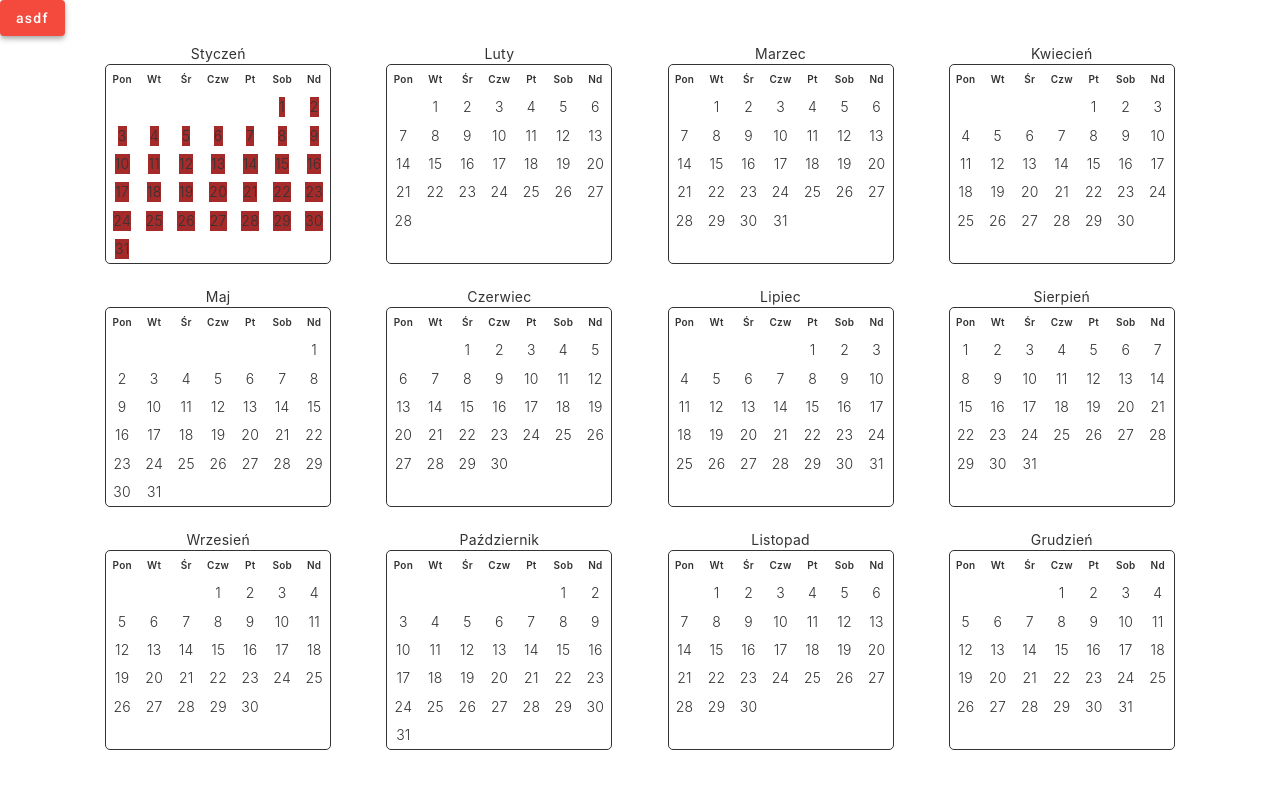
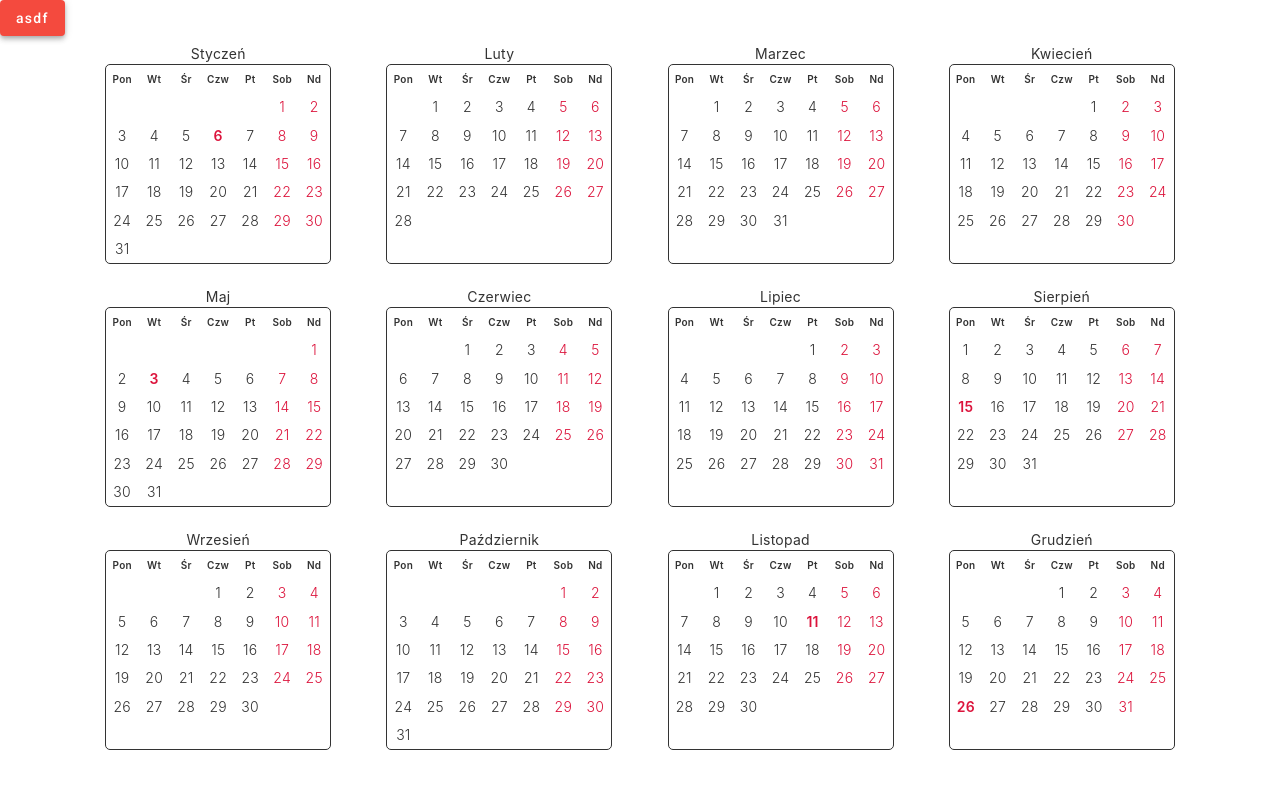
Before and after one commit to grawi-sikorsky/HolidayOptimizer, an Angular app: page / in a window 1280 px wide. Shown: the top 788 px of the page. Built offline with nearby package versions, Linux system fonts and the light colour scheme.

Commit message:
weekendsy, troche swiat

```diff
--- a/src/app/month/day.ts
+++ b/src/app/month/day.ts
@@ -1,6 +1,9 @@
 export class Day {
-    day:number=0;
+    day:string="";
+    isDay:boolean = false;
     isSaturday:boolean = false;
     isSunday:boolean = false;
     isHoliday:boolean = false;
+
+    constructor(day:string){ this.day = day }
 }
--- a/src/app/month/month.component.css
+++ b/src/app/month/month.component.css
@@ -49,5 +49,10 @@
 }
 
 .weekend{
-    background-color:brown;
+    color: crimson;
 }
+.holiday{
+    font-size: 14px;
+    font-weight: 600;
+    color: crimson;
+}
--- a/src/app/month/month.component.html
+++ b/src/app/month/month.component.html
@@ -4,9 +4,9 @@
         <div class="day-caption" *ngFor="let temp of this.dniTygodniaCaptions">
             {{temp}}
         </div>
-        <div class="day" *ngFor="let i of this.daysInCal">
-            <div [ngClass]="isWeekend() ? 'weekend' : '' ">
-                {{i}}
+        <div class="day" *ngFor="let d of this.days">
+            <div [ngClass]="isWeekend(d) ? 'weekend' : '' || isHoliday(d) ? 'holiday' : '' " >
+                {{d.day}}
             </div>
         </div>
     </div>
--- a/src/app/month/month.component.ts
+++ b/src/app/month/month.component.ts
@@ -10,28 +10,23 @@ export class MonthComponent implements OnInit {
 
   @Input() monthToDisplay = 0;
 
-  constructor(){ }
+  constructor(){  }
 
   ngOnInit() {
-    console.log("month component: ")
     this.setup();
-    this.isWeekend();
+    this.holidayAssign();
   }
-
-  days:Day[] = [];
 
   dniTygodnia = ["poniedziałek", "wtorek", "środa", "czwartek", "piątek", "sobota", "niedziela"];
   dniTygodniaCaptions = ["Pon", "Wt", "Śr", "Czw", "Pt", "Sob", "Nd"];
 
   date = new Date();
   daysInCal:string[] = [];
+  days:Day[] = [];
 
   setup(){
-
     let firstDayOfMonth = new Date(this.date.getFullYear(), this.monthToDisplay, 1);
     let daysInMonth = new Date(this.date.getFullYear(), this.monthToDisplay+1, 0).getDate();
-
-    let firstDayOfYear = new Date(this.date.getFullYear(), 0, 1);
 
     let dateString = firstDayOfMonth.toLocaleDateString('pl-pl', {
       weekday: 'long',
@@ -45,26 +40,76 @@ export class MonthComponent implements OnInit {
     console.log("dateString: " + dateString);
     console.log("Paddington: " + paddington);
 
-    for(let i = 1; i<=daysInMonth; i++){
+    for(let i = 0; i<daysInMonth; i++){
       this.daysInCal.push(i.toString());
-      //this.days[i].day = i;
+      this.days[i] = new Day("");
+      this.days[i].day = (i+1).toString(); // +1 bo dni nie zaczynaja sie od '0'
     }
+
     if(paddington > 0){
       for (let j = 1; j<=paddington; j++){
         this.daysInCal.unshift("");
+        this.days.unshift( new Day("") );
       }
+    }
+
+    for(let k = 0; k < this.days.length; k++){
+      if ( k % 7 === 5 ) this.days[k].isSaturday = true;
+      if ( k % 7 === 6 ) this.days[k].isSunday = true;
+      this.days[k].day === "" ? this.days[k].isDay = false : this.days[k].isDay = true;
     }
   }
 
-  isWeekend(){
-    if(this.monthToDisplay === 0){
-      console.log("nowy rok");
+  isWeekend(day:Day){
+    if( day.isSaturday || day.isSunday ){
       return true;
     }
     return false;
   }
 
-  isHoliday(){
+  isHoliday(day:Day){
+    if( day.isHoliday ){
+      return true;
+    }
+    return false;
+  }
+
+  holidayAssign(){
+    if(this.monthToDisplay === 0){  // styczen
+      this.days.find( e => e.day==="1" ? e.isHoliday = true : e.isHoliday = false );  // nowy rok
+      this.days.find( e => e.day==="6" ? e.isHoliday = true : e.isHoliday = false );  // 'szesciu' kroli
+    }
+    else if(this.monthToDisplay === 1){ // luty
+    }
+    else if(this.monthToDisplay === 2){ // marzec
+    }
+    else if(this.monthToDisplay === 3){ // kwiecien
+    }
+    else if(this.monthToDisplay === 4){ // maj
+      this.days.find( e => e.day==="1" ? e.isHoliday = true : e.isHoliday = false );  // sw pracy
+      this.days.find( e => e.day==="3" ? e.isHoliday = true : e.isHoliday = false );  // konstytuszyn
+    }
+    else if(this.monthToDisplay === 5){ // czerwiec
+    }
+    else if(this.monthToDisplay === 6){ // lipiec
+    }
+    else if(this.monthToDisplay === 7){ // sierpien
+      this.days.find( e => e.day==="15" ? e.isHoliday = true : e.isHoliday = false );  // wniebowziecie
+    }
+    else if(this.monthToDisplay === 8){ // wrzesien
+    }
+    else if(this.monthToDisplay === 9){ // pazdziernik
+    }
+    else if(this.monthToDisplay === 10){ // listopad
+      this.days.find( e => e.day==="1" ? e.isHoliday = true : e.isHoliday = false );    // wszystkich swintych
+      this.days.find( e => e.day==="11" ? e.isHoliday = true : e.isHoliday = false );   // niepodleglosc
+    }
+    else if(this.monthToDisplay === 11){ // grudzien
+      this.days.find( e => e.day==="24" ? e.isHoliday = true : e.isHoliday = false );  // wigilia
+      this.days.find( e => e.day==="25" ? e.isHoliday = true : e.isHoliday = false );  // 1 day
+      this.days.find( e => e.day==="26" ? e.isHoliday = true : e.isHoliday = false );  // 2 day
+    }
+
 
   }
 
```
